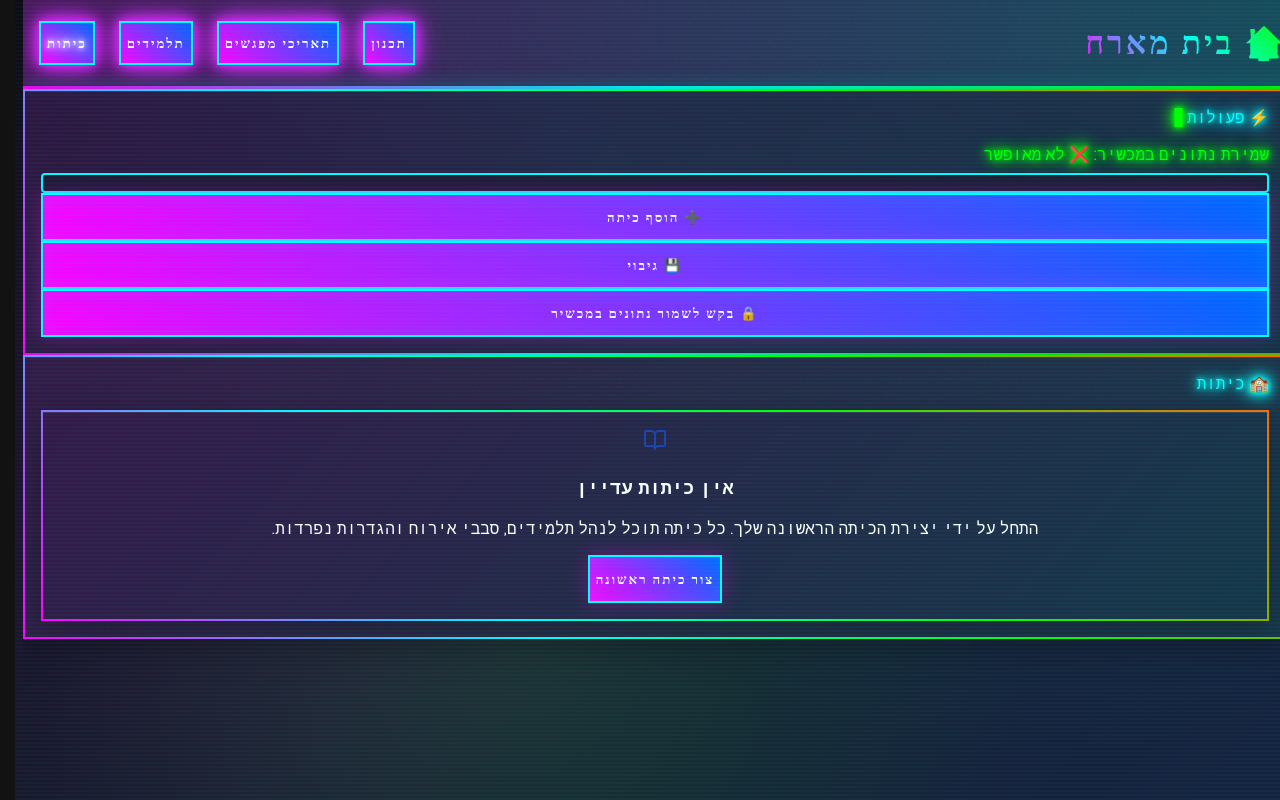
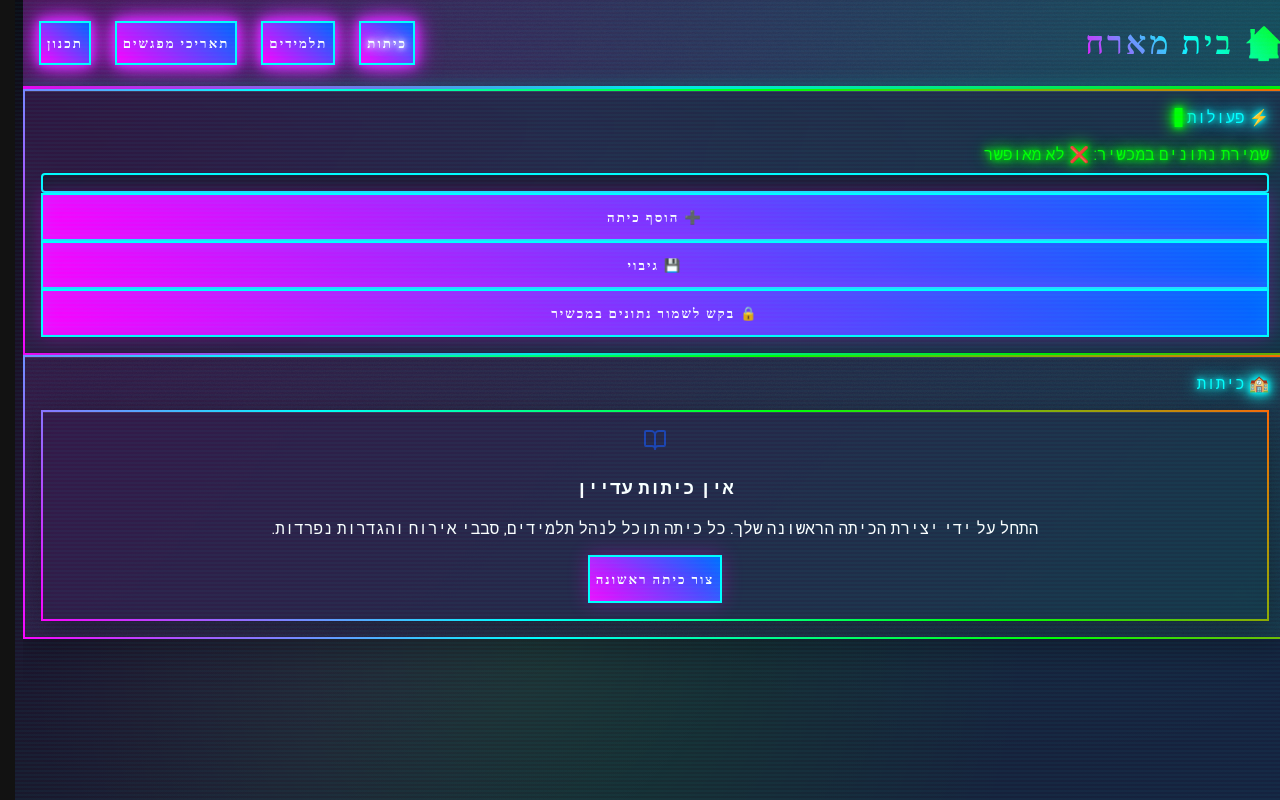
Before and after one commit to Yaronglp/hosting-house, a React (Vite) app: page / in a window 1280 px wide. Built offline with nearby package versions, Linux system fonts and the light colour scheme.

Commit message:
chore: reuse UI components

```diff
--- a/src/components/layout/AppHeader.tsx
+++ b/src/components/layout/AppHeader.tsx
@@ -1,4 +1,5 @@
 import { NavigationMenu, NavigationMenuItem, NavigationMenuList } from '@/components/ui/NavigationMenu'
+import { Button } from '@/components/ui/Button'
 
 interface AppHeaderProps {
   currentClassName?: string
@@ -18,7 +19,7 @@ export function AppHeader({ currentClassName, activeTab, onTabChange }: AppHeade
               🏠 בית מארח
             </h1>
             {currentClassName && (
-              <span className="neon-text-green text-xs min-[700px]:text-sm hologram">
+              <span className="neon-text-green text-xs min-[700px]:text-sm hologram header-class-selected">
                 • {currentClassName}
               </span>
             )}
@@ -26,56 +27,52 @@ export function AppHeader({ currentClassName, activeTab, onTabChange }: AppHeade
           <NavigationMenu className="w-full min-[700px]:w-auto min-[700px]:flex-1 justify-center min-[700px]:justify-start min-[700px]:ml-[1em]">
             <NavigationMenuList className="gap-2 min-[700px]:gap-6 justify-between min-[700px]:justify-end">
               <NavigationMenuItem className="flex-1 min-[700px]:flex-initial">
-                <button
-                  className={`retro-button w-full px-2 min-[700px]:px-6 py-2 min-[700px]:py-3 text-xs min-[700px]:text-sm retro-pulse ${activeTab === 'classes' ? 'neon-text-pink' : ''}`}
+                <Button
+                  className={`w-full px-2 min-[700px]:px-6 py-2 min-[700px]:py-3 text-xs min-[700px]:text-sm retro-pulse ${activeTab === 'plan' ? 'neon-text-pink' : ''}`}
+                  onClick={() => onTabChange('plan')}
+                  type="button"
+                  aria-label="תכנון"
+                  style={{ minHeight: '44px' }}
+                  data-cy="tab-plan"
+                >
+                  תכנון
+                </Button>
+              </NavigationMenuItem>
+              <NavigationMenuItem className="flex-1 min-[700px]:flex-initial">
+                <Button
+                  className={`w-full px-2 min-[700px]:px-6 py-2 min-[700px]:py-3 text-xs min-[700px]:text-sm retro-pulse ${activeTab === 'rounds' ? 'neon-text-pink' : ''}`}
+                  onClick={() => onTabChange('rounds')}
+                  type="button"
+                  aria-label="תאריכי מפגשים"
+                  style={{ minHeight: '44px' }}
+                  data-cy="tab-rounds"
+                >
+                  תאריכי מפגשים
+                </Button>
+              </NavigationMenuItem>
+              <NavigationMenuItem className="flex-1 min-[700px]:flex-initial">
+                <Button
+                  className={`w-full px-2 min-[700px]:px-6 py-2 min-[700px]:py-3 text-xs min-[700px]:text-sm retro-pulse ${activeTab === 'students' ? 'neon-text-pink' : ''}`}
+                  onClick={() => onTabChange('students')}
+                  type="button"
+                  aria-label="תלמידים"
+                  style={{ minHeight: '44px' }}
+                  data-cy="tab-students"
+                >
+                  תלמידים
+                </Button>
+              </NavigationMenuItem>
+              <NavigationMenuItem className="flex-1 min-[700px]:flex-initial">
+                <Button
+                  className={`w-full px-2 min-[700px]:px-6 py-2 min-[700px]:py-3 text-xs min-[700px]:text-sm retro-pulse ${activeTab === 'classes' ? 'neon-text-pink' : ''}`}
                   onClick={() => onTabChange('classes')}
                   type="button"
-                  role="button"
                   aria-label="כיתות"
                   style={{ minHeight: '44px' }}
                   data-cy="tab-classes"
                 >
                   כיתות
-                </button>
-              </NavigationMenuItem>
-              <NavigationMenuItem className="flex-1 min-[700px]:flex-initial">
-                <button
-                  className={`retro-button w-full px-2 min-[700px]:px-6 py-2 min-[700px]:py-3 text-xs min-[700px]:text-sm retro-pulse ${activeTab === 'students' ? 'neon-text-pink' : ''}`}
-                  onClick={() => onTabChange('students')}
-                  type="button"
-                  role="button"
-                  aria-label="תלמידים"
-                  style={{ minHeight: '44px' }}
-                  data-cy="tab-students"
-                >
-                  תלמידים
-                </button>
-              </NavigationMenuItem>
-              <NavigationMenuItem className="flex-1 min-[700px]:flex-initial">
-                <button
-                  className={`retro-button w-full px-2 min-[700px]:px-6 py-2 min-[700px]:py-3 text-xs min-[700px]:text-sm retro-pulse ${activeTab === 'rounds' ? 'neon-text-pink' : ''}`}
-                  onClick={() => onTabChange('rounds')}
-                  type="button"
-                  role="button"
-                  aria-label="תאריכי מפגשים"
-                  style={{ minHeight: '44px' }}
-                  data-cy="tab-rounds"
-                >
-                  תאריכי מפגשים
-                </button>
-              </NavigationMenuItem>
-              <NavigationMenuItem className="flex-1 min-[700px]:flex-initial">
-                <button
-                  className={`retro-button w-full px-2 min-[700px]:px-6 py-2 min-[700px]:py-3 text-xs min-[700px]:text-sm retro-pulse ${activeTab === 'plan' ? 'neon-text-pink' : ''}`}
-                  onClick={() => onTabChange('plan')}
-                  type="button"
-                  role="button"
-                  aria-label="תכנון"
-                  style={{ minHeight: '44px' }}
-                  data-cy="tab-plan"
-                >
-                  תכנון
-                </button>
+                </Button>
               </NavigationMenuItem>
             </NavigationMenuList>
           </NavigationMenu>
--- a/src/index.css
+++ b/src/index.css
@@ -698,3 +698,7 @@ button {
     }
   }
 }
+
+.header-class-selected {
+  font-size: 1.5rem;
+}
```
